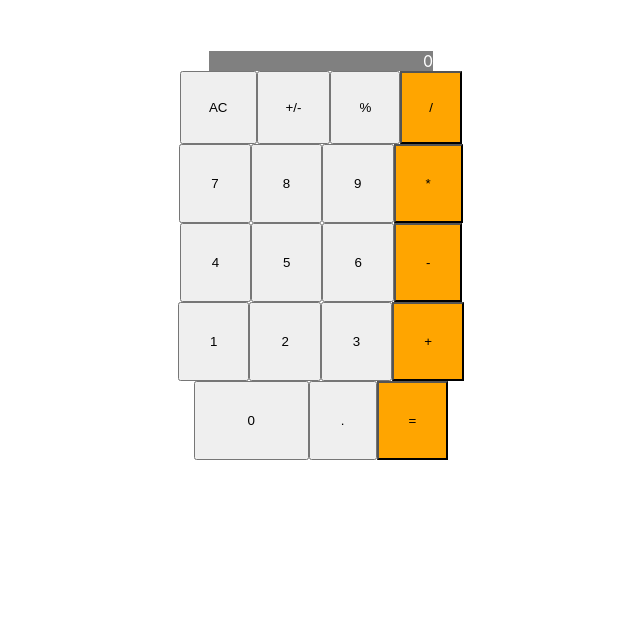
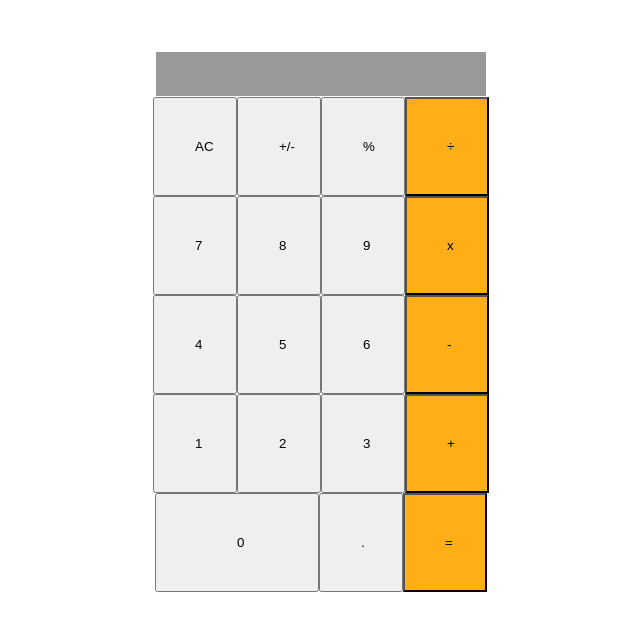
Before and after one commit to paulshaun-kdtk/React_Math_Magicians, a React (Create React App) app: page / in a window 1280 px wide. Shown: the top 630 px of the page, without its empty margins (319-959 px from the left). Built offline with nearby package versions, Linux system fonts and the light colour scheme.

Commit message:
Calculator Logic

```diff
--- a/package.json
+++ b/package.json
@@ -6,6 +6,7 @@
     "@testing-library/jest-dom": "^5.17.0",
     "@testing-library/react": "^13.4.0",
     "@testing-library/user-event": "^13.5.0",
+    "big.js": "^6.2.1",
     "react": "^18.2.0",
     "react-dom": "^18.2.0",
     "react-scripts": "5.0.1",
--- a/src/components/Button.js
+++ b/src/components/Button.js
@@ -1,11 +1,10 @@
 import React from 'react';
 import './ButtonStyles.css';
 
-const Button = ({ value, isSymbol }) => {
-  const style = isSymbol ? { backgroundColor: 'orange' } : null;
-  return (
-    <button className="Numbers" style={style} type="button">{value}</button>
-  );
-};
+const Button = ({ value, onClick, id }) => (
+  <button className="Numbers" type="button" onClick={onClick} id={id}>
+    {value}
+  </button>
+);
 
 export default Button;
--- a/src/components/ButtonStyles.css
+++ b/src/components/ButtonStyles.css
@@ -1,27 +1,38 @@
-.Numbers {
-  padding: 30px;
+.Calculator {
+  margin: 4% auto;
+  max-width: 80%;
 }
 
-.Other > button {
-  padding: 27px;
+.Numbers {
+  padding: 40px;
+  max-width: 40px;
+}
+
+.Numbers:hover,
+:active {
+  background-color: #fff;
+  cursor: pointer;
+}
+
+.Header {
+  margin: auto;
+  border: 1px solid white;
+  background-color: rgba(0, 0, 0, 0.4);
+  max-width: 330px;
+  display: flex;
+  flex-direction: column;
+  align-items: flex-end;
+  justify-content: flex-end;
 }
 
 #zeroBtn {
-  padding: 30px;
-  width: 9%;
+  padding-inline: 80px;
 }
 
-.Header {
-  background-color: gray;
-  color: white;
-  width: 17.5%;
-  height: 12%;
-  display: flex;
-  justify-content: flex-end;
-  margin: auto;
-  z-index: 2;
+#symbols {
+  background-color: rgb(255, 174, 24);
 }
 
-.Calculator {
-  margin-top: 4%;
+#symbols:hover {
+  background-color: rgba(255, 174, 24, 0.3);
 }
--- a/src/components/Calculator.js
+++ b/src/components/Calculator.js
@@ -1,47 +1,51 @@
-import React from 'react';
+import React, { useState } from 'react';
 import Button from './Button';
-import Header from './CalculatorHeader';
-import './ButtonStyles.css';
-
-// end imports
-
-function renderButton(i) {
-  const symbols = ['/', '*', '-', '+', '='];
-  return <Button value={i} isSymbol={symbols.includes(i.toString())} />;
-}
+import CalculatorHeader from './CalculatorHeader';
+import calculate from '../logic/calculate';
 
 function Calculator() {
+  const [calculatorData, setCalculatorData] = useState({
+    total: null,
+    next: null,
+    operation: null,
+  });
+
+  const handleClick = (buttonValue) => {
+    const newData = calculate(calculatorData, buttonValue);
+    setCalculatorData(newData);
+  };
+
   return (
     <div className="Calculator">
-      <Header />
-      <div className="Other">
-        {renderButton('AC')}
-        {renderButton('+/-')}
-        {renderButton('%')}
-        {renderButton('/')}
+      <CalculatorHeader calculatorData={calculatorData} />
+      <div>
+        <Button value="AC" onClick={() => handleClick('AC')} />
+        <Button value="+/-" onClick={() => handleClick('+/-')} />
+        <Button value="%" onClick={() => handleClick('%')} />
+        <Button value="÷" onClick={() => handleClick('÷')} id="symbols" />
       </div>
       <div>
-        {renderButton(7)}
-        {renderButton(8)}
-        {renderButton(9)}
-        {renderButton('*')}
+        <Button value="7" onClick={() => handleClick('7')} />
+        <Button value="8" onClick={() => handleClick('8')} />
+        <Button value="9" onClick={() => handleClick('9')} />
+        <Button value="x" onClick={() => handleClick('x')} id="symbols" />
       </div>
       <div>
-        {renderButton(4)}
-        {renderButton(5)}
-        {renderButton(6)}
-        {renderButton('-')}
+        <Button value="4" onClick={() => handleClick('4')} />
+        <Button value="5" onClick={() => handleClick('5')} />
+        <Button value="6" onClick={() => handleClick('6')} />
+        <Button value="-" onClick={() => handleClick('-')} id="symbols" />
       </div>
       <div>
-        {renderButton(1)}
-        {renderButton(2)}
-        {renderButton(3)}
-        {renderButton('+')}
+        <Button value="1" onClick={() => handleClick('1')} />
+        <Button value="2" onClick={() => handleClick('2')} />
+        <Button value="3" onClick={() => handleClick('3')} />
+        <Button value="+" onClick={() => handleClick('+')} id="symbols" />
       </div>
-      <div className="Other2">
-        <button id="zeroBtn" type="button">0</button>
-        {renderButton('.')}
-        {renderButton('=')}
+      <div>
+        <Button value="0" onClick={() => handleClick('0')} id="zeroBtn" />
+        <Button value="." onClick={() => handleClick('.')} />
+        <Button value="=" onClick={() => handleClick('=')} id="symbols" />
       </div>
     </div>
   );
--- a/src/components/CalculatorHeader.js
+++ b/src/components/CalculatorHeader.js
@@ -1,12 +1,17 @@
 import React from 'react';
 import './ButtonStyles.css';
 
-function Header() {
+function CalculatorHeader({ calculatorData }) {
   return (
     <div className="Header">
-      <span>0 </span>
+      <div>
+        <h4>{calculatorData.total}</h4>
+      </div>
+      <div>
+        <h5>{calculatorData.next}</h5>
+      </div>
     </div>
   );
 }
 
-export default Header;
+export default CalculatorHeader;
--- /dev/null
+++ b/src/logic/calculate.js
@@ -0,0 +1,134 @@
+import operate from './operate';
+
+function isNumber(item) {
+  return !!item.match(/[0-9]+/);
+}
+
+/**
+ * Given a button name and a calculator data object, return an updated
+ * calculator data object.
+ *
+ * Calculator data object contains:
+ *   total:s      the running total
+ *   next:String       the next number to be operated on with the total
+ *   operation:String  +, -, etc.
+ */
+
+export default function calculate(obj, buttonName) {
+  if (buttonName === 'AC') {
+    return {
+      total: null,
+      next: null,
+      operation: null,
+    };
+  }
+
+  if (isNumber(buttonName)) {
+    if (buttonName === '0' && obj.next === '0') {
+      return {};
+    }
+    // If there is an operation, update next
+    if (obj.operation) {
+      if (obj.next && obj.next !== '0') {
+        return { ...obj, next: obj.next + buttonName };
+      }
+      return { ...obj, next: buttonName };
+    }
+    // If there is no operation, update next and clear the value
+    if (obj.next && obj.next !== '0') {
+      return {
+        next: obj.next + buttonName,
+        total: null,
+      };
+    }
+    return {
+      next: buttonName,
+      total: null,
+    };
+  }
+
+  if (buttonName === '.') {
+    if (obj.next) {
+      if (obj.next.includes('.')) {
+        return { ...obj };
+      }
+      return { ...obj, next: `${obj.next}.` };
+    }
+    if (obj.operation) {
+      return { ...obj, next: '0.' };
+    }
+    if (obj.total) {
+      if (obj.total.includes('.')) {
+        return {};
+      }
+      return { ...obj, next: `${obj.total}.` };
+    }
+    return { ...obj, next: '0.' };
+  }
+
+  if (buttonName === '=') {
+    if (obj.next && obj.operation) {
+      return {
+        total: operate(obj.total, obj.next, obj.operation),
+        next: null,
+        operation: null,
+      };
+    }
+    // '=' with no operation, nothing to do
+    return {};
+  }
+
+  if (buttonName === '+/-') {
+    if (obj.next) {
+      return { ...obj, next: (-1 * parseFloat(obj.next)).toString() };
+    }
+    if (obj.total) {
+      return { ...obj, total: (-1 * parseFloat(obj.total)).toString() };
+    }
+    return {};
+  }
+
+  // Button must be an operation
+
+  // When the user presses an operation button without having entered
+  // a number first, do nothing.
+  // if (!obj.next && !obj.total) {
+  //   return {};
+  // }
+
+  // User pressed an operation after pressing '='
+  if (!obj.next && obj.total && !obj.operation) {
+    return { ...obj, operation: buttonName };
+  }
+
+  // User pressed an operation button and there is an existing operation
+  if (obj.operation) {
+    if (obj.total && !obj.next) {
+      return { ...obj, operation: buttonName };
+    }
+
+    if (!obj.total) {
+      return { total: 0, operation: buttonName };
+    }
+
+    return {
+      total: operate(obj.total, obj.next, obj.operation),
+      next: null,
+      operation: buttonName,
+    };
+  }
+
+  // no operation yet, but the user typed one
+
+  // The user hasn't typed a number yet, just save the operation
+  if (!obj.next) {
+    return { operation: buttonName };
+  }
+
+  // save the operation and shift 'next' into 'total'
+  return {
+    total: obj.next,
+    next: null,
+    operation: buttonName,
+  };
+}
--- /dev/null
+++ b/src/logic/operate.js
@@ -0,0 +1,30 @@
+import Big from 'big.js';
+
+export default function operate(numberOne, numberTwo, operation) {
+  const one = Big(numberOne);
+  const two = Big(numberTwo);
+  if (operation === '+') {
+    return one.plus(two).toString();
+  }
+  if (operation === '-') {
+    return one.minus(two).toString();
+  }
+  if (operation === 'x') {
+    return one.times(two).toString();
+  }
+  if (operation === '÷') {
+    try {
+      return one.div(two).toString();
+    } catch (err) {
+      return "Can't divide by 0.";
+    }
+  }
+  if (operation === '%') {
+    try {
+      return one.mod(two).toString();
+    } catch (err) {
+      return "Can't find modulo as can't divide by 0.";
+    }
+  }
+  throw Error(`Unknown operation '${operation}'`);
+}
```
Also changed, not shown: 1 other file (tests, documents, lock files or other folders).
